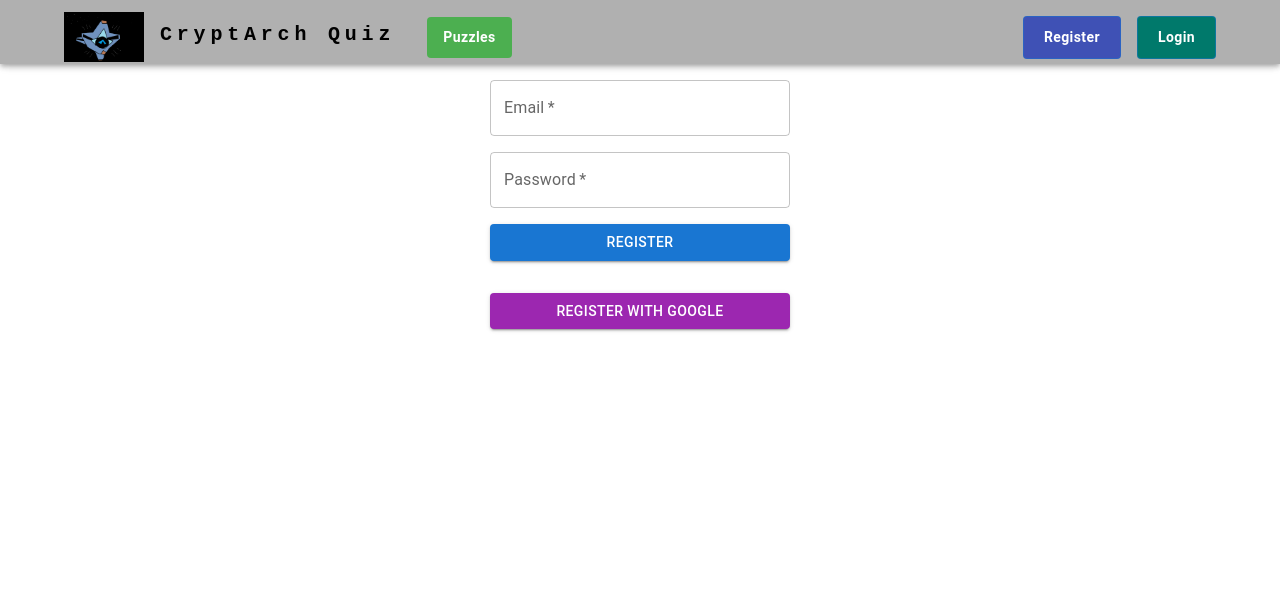
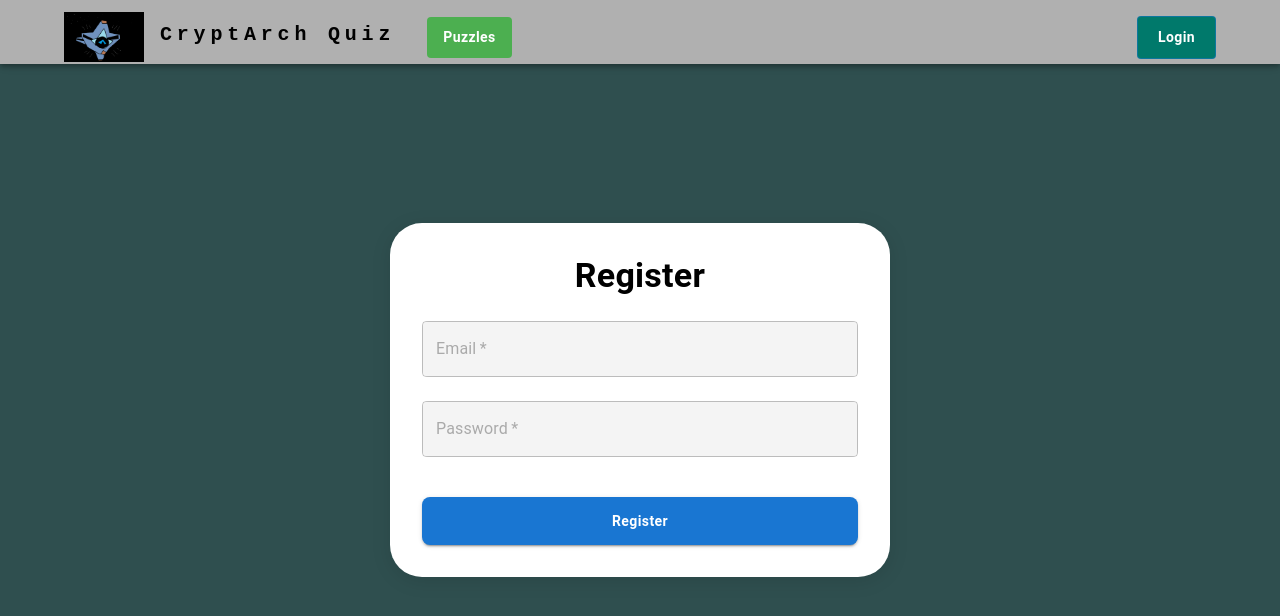
Before and after one commit to Murf-o/cryptarch-quiz, a React (Vite) app in the folder frontend/: page /register in a window 1280 px wide. Shown: the top 616 px of the page. Built offline with nearby package versions, Linux system fonts and the light colour scheme; no server answers.

Commit message:
add google profile pic

```diff
--- a/frontend/src/components/HomeNavbar/HomeNavbar.tsx
+++ b/frontend/src/components/HomeNavbar/HomeNavbar.tsx
@@ -19,6 +19,7 @@ function HomeNavbar(): React.ReactNode {
   const currentUser = auth?.currentUser;
   const displayName =
     currentUser?.displayName ?? currentUser?.email?.split("@")[0];
+  const profilePictureURL = currentUser?.photoURL ?? null;
 
   const navigate = useNavigate();
   const handleLogout = () => {
@@ -100,31 +101,10 @@ function HomeNavbar(): React.ReactNode {
             ))}
           </Box>
 
-          {/* Register and Login buttons */}
+          {/*Login buttons */}
           <Box sx={{ display: "flex", alignItems: "center" }}>
             {!userLoggedIn ? (
               <>
-                <Button
-                  component={Link}
-                  variant="outlined"
-                  to="/register" // Link to the Register page
-                  sx={{
-                    my: 2,
-                    color: "#fff", // White text color
-                    display: "block",
-                    mr: 2,
-                    backgroundColor: "#3f51b5", // Blue background
-                    padding: "8px 20px", // Padding for a better size
-                    fontWeight: 600, // Bold text
-                    textTransform: "none", // Prevent text transformation
-                    "&:hover": {
-                      backgroundColor: "#2c387e", // Darker shade on hover
-                      boxShadow: "0 4px 8px rgba(0, 0, 0, 0.3)", // Hover shadow effect
-                    },
-                  }}
-                >
-                  Register
-                </Button>
                 <Button
                   component={Link}
                   variant="outlined"
@@ -134,7 +114,6 @@ function HomeNavbar(): React.ReactNode {
                     color: "#fff", // White text color
                     display: "block",
                     backgroundColor: "#00796b", // Teal background
-
                     padding: "8px 20px", // Padding for a better size
                     fontWeight: 600, // Bold text
                     textTransform: "none", // Prevent text transformation
@@ -160,6 +139,20 @@ function HomeNavbar(): React.ReactNode {
                 >
                   Welcome {displayName}!
                 </Typography>
+                {profilePictureURL && (
+                  <Box sx={{ display: "flex", alignItems: "center", mr: 2 }}>
+                    <img
+                      src={profilePictureURL}
+                      alt="Profile Pic"
+                      style={{
+                        width: 40,
+                        height: 40,
+                        borderRadius: "50%", // Make the image circular
+                        marginRight: 8,
+                      }}
+                    />
+                  </Box>
+                )}
                 <Button
                   onClick={handleLogout} // Logout handler
                   sx={{
--- a/frontend/src/pages/RegisterPage.tsx
+++ b/frontend/src/pages/RegisterPage.tsx
@@ -1,10 +1,7 @@
 import React, { useState } from "react";
 import { FirebaseError } from "firebase/app";
 import { TextField, Button, Typography, Box } from "@mui/material";
-import {
-  doCreateUserWithEmailAndPassword,
-  doSignInWithGoogle,
-} from "../firebase/auth";
+import { doCreateUserWithEmailAndPassword } from "../firebase/auth";
 import { useNavigate } from "react-router-dom";
 
 const RegisterPage: React.FC = () => {
@@ -12,6 +9,7 @@ const RegisterPage: React.FC = () => {
   const [password, setPassword] = useState<string>("");
   const [error, setError] = useState<string>("");
   const [success, setSuccess] = useState<string>("");
+  const [isRegistering, setIsRegistering] = useState(false);
 
   const navigate = useNavigate();
 
@@ -19,6 +17,7 @@ const RegisterPage: React.FC = () => {
     e.preventDefault();
     setError("");
     try {
+      setIsRegistering(true);
       await doCreateUserWithEmailAndPassword(email, password);
       setSuccess("User registered successfully!");
       navigate("/login");
@@ -28,52 +27,138 @@ const RegisterPage: React.FC = () => {
       } else {
         setError("An unknown error occurred.");
       }
+    } finally {
+      setIsRegistering(false);
     }
   };
 
   return (
+    <div
+      style={{
+        backgroundColor: "#2f4f4f", // Slightly darker slate gray for a modern feel
+        color: "white",
+        height: "100vh",
+        display: "flex",
+        justifyContent: "center",
+        alignItems: "center",
+      }}
+    >
+      <div
+        style={{
+          display: "flex",
+          justifyContent: "center",
+          alignItems: "center",
+          width: "100%",
+          maxWidth: "500px", // Limit the max width for better readability
+          padding: "20px",
+        }}
+      >
         <Box
           component="form"
           onSubmit={handleRegister}
           sx={{
             display: "flex",
             flexDirection: "column",
-        gap: 2,
-        width: 300,
-        mx: "auto",
-        mt: 4,
+            gap: 3,
+            width: "100%",
+            backgroundColor: "white",
+            borderRadius: 8,
+            boxShadow: "0 4px 20px rgba(0, 0, 0, 0.1)",
+            padding: 4,
           }}
         >
-      <Typography variant="h5">Register</Typography>
+          <Typography
+            variant="h4"
+            sx={{ alignSelf: "center", fontWeight: 600, color: "black" }}
+          >
+            Register
+          </Typography>
+          {/* Email TextField */}
           <TextField
             label="Email"
             type="email"
             value={email}
             onChange={(e) => setEmail(e.target.value)}
             required
+            fullWidth
+            sx={{
+              input: {
+                color: "black",
+                backgroundColor: "#f4f4f4",
+                borderRadius: "8px",
+              },
+              "& .MuiInputLabel-root": {
+                color: "#aaa",
+              },
+              "& .MuiOutlinedInput-root": {
+                borderColor: "#ddd",
+              },
+              "&:hover .MuiOutlinedInput-root": {
+                borderColor: "#4285F4",
+              },
+              "&.Mui-focused .MuiOutlinedInput-root": {
+                borderColor: "#4285F4",
+              },
+            }}
           />
+
+          {/* Password TextField */}
           <TextField
             label="Password"
             type="password"
             value={password}
             onChange={(e) => setPassword(e.target.value)}
             required
+            fullWidth
+            sx={{
+              input: {
+                color: "black",
+                backgroundColor: "#f4f4f4",
+                borderRadius: "8px",
+              },
+              "& .MuiInputLabel-root": {
+                color: "#aaa",
+              },
+              "& .MuiOutlinedInput-root": {
+                borderColor: "#ddd",
+              },
+              "&:hover .MuiOutlinedInput-root": {
+                borderColor: "#4285F4",
+              },
+              "&.Mui-focused .MuiOutlinedInput-root": {
+                borderColor: "#4285F4",
+              },
+            }}
           />
-      {error && <Typography color="error">{error}</Typography>}
+
+          {error && (
+            <Typography color="error" sx={{ textAlign: "center" }}>
+              {error}
+            </Typography>
+          )}
           {success && <Typography color="primary">{success}</Typography>}
-      <Button type="submit" variant="contained" color="primary">
-        Register
-      </Button>
+          {/* Submit Button */}
           <Button
+            type="submit"
             variant="contained"
-        color="secondary"
-        fullWidth
-        onClick={doSignInWithGoogle}
-        sx={{ mt: 2 }}
+            color="primary"
+            disabled={isRegistering}
+            sx={{
+              textTransform: "none",
+              fontWeight: "bold",
+              padding: "12px 0",
+              borderRadius: "8px",
+              mt: 2,
+              "&:hover": {
+                backgroundColor: "#4285F4",
+              },
+            }}
           >
-        Register with Google
+            {isRegistering ? "Registering..." : "Register"}
           </Button>
         </Box>
+      </div>
+    </div>
   );
 };
 
```
Lines whose indentation alone changed are shown as unchanged.
